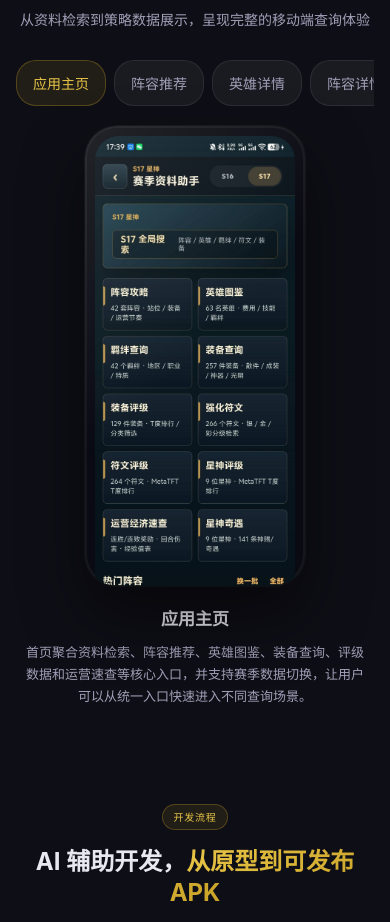
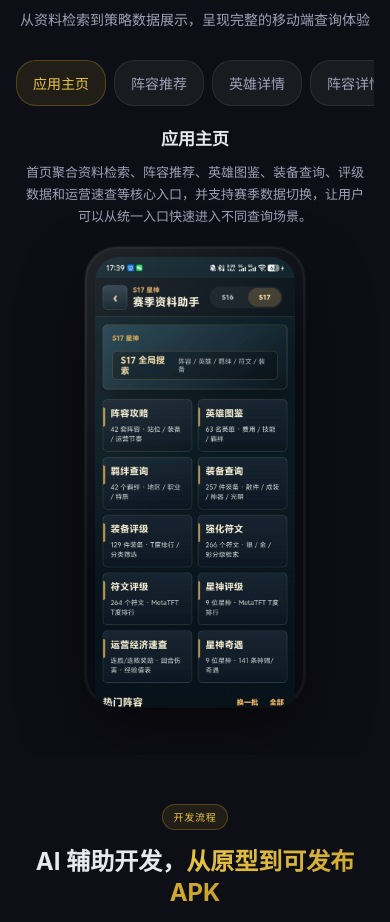
Before and after one commit to cyarc12/cydatatft-portfolio, a plain HTML site: page index.html in a window 390 px wide. Shown: the part 1640-2562 px from the top of the page. Drawn offline with Linux system fonts and the light colour scheme.

Commit message:
移动端功能展示：描述文字移到手机框上方、标签下方

```diff
--- a/index.html
+++ b/index.html
@@ -247,15 +247,15 @@
             <button class="mobile-feature-tab" data-tab="equipTier">装备评级</button>
             <button class="mobile-feature-tab" data-tab="starGod">其他信息</button>
           </div>
+          <div class="mobile-feature-info">
+            <h3 id="mobileFeatureTitle">应用主页</h3>
+            <p id="mobileFeatureDesc">首页聚合资料检索、阵容推荐、英雄图鉴、装备查询、评级数据和运营速查等核心入口，并支持赛季数据切换，让用户可以从统一入口快速进入不同查询场景。</p>
+          </div>
           <div class="mobile-feature-phone">
             <div class="phone-mockup">
               <img src="assets/screenshot-homepage.jpg" alt="功能展示" class="phone-screen" id="mobileFeatureImage">
               <div class="phone-shine"></div>
             </div>
-          </div>
-          <div class="mobile-feature-info">
-            <h3 id="mobileFeatureTitle">应用主页</h3>
-            <p id="mobileFeatureDesc">首页聚合资料检索、阵容推荐、英雄图鉴、装备查询、评级数据和运营速查等核心入口，并支持赛季数据切换，让用户可以从统一入口快速进入不同查询场景。</p>
           </div>
         </div>
       </div>
--- a/style.css
+++ b/style.css
@@ -1541,14 +1541,14 @@ section {
     background: var(--accent-gold-bg); border-color: var(--border-gold);
     color: var(--accent-gold-light);
   }
+  .mobile-feature-info {
+    text-align: center; padding: 0 4px; margin-bottom: 20px;
+  }
   .mobile-feature-phone {
-    display: flex; justify-content: center; margin-bottom: 20px;
+    display: flex; justify-content: center;
   }
   .mobile-feature-phone .phone-mockup {
     width: 260px; height: 540px;
-  }
-  .mobile-feature-info {
-    text-align: center; padding: 0 4px;
   }
   .mobile-feature-info h3 {
     font-size: 18px; margin-bottom: 8px;
```
